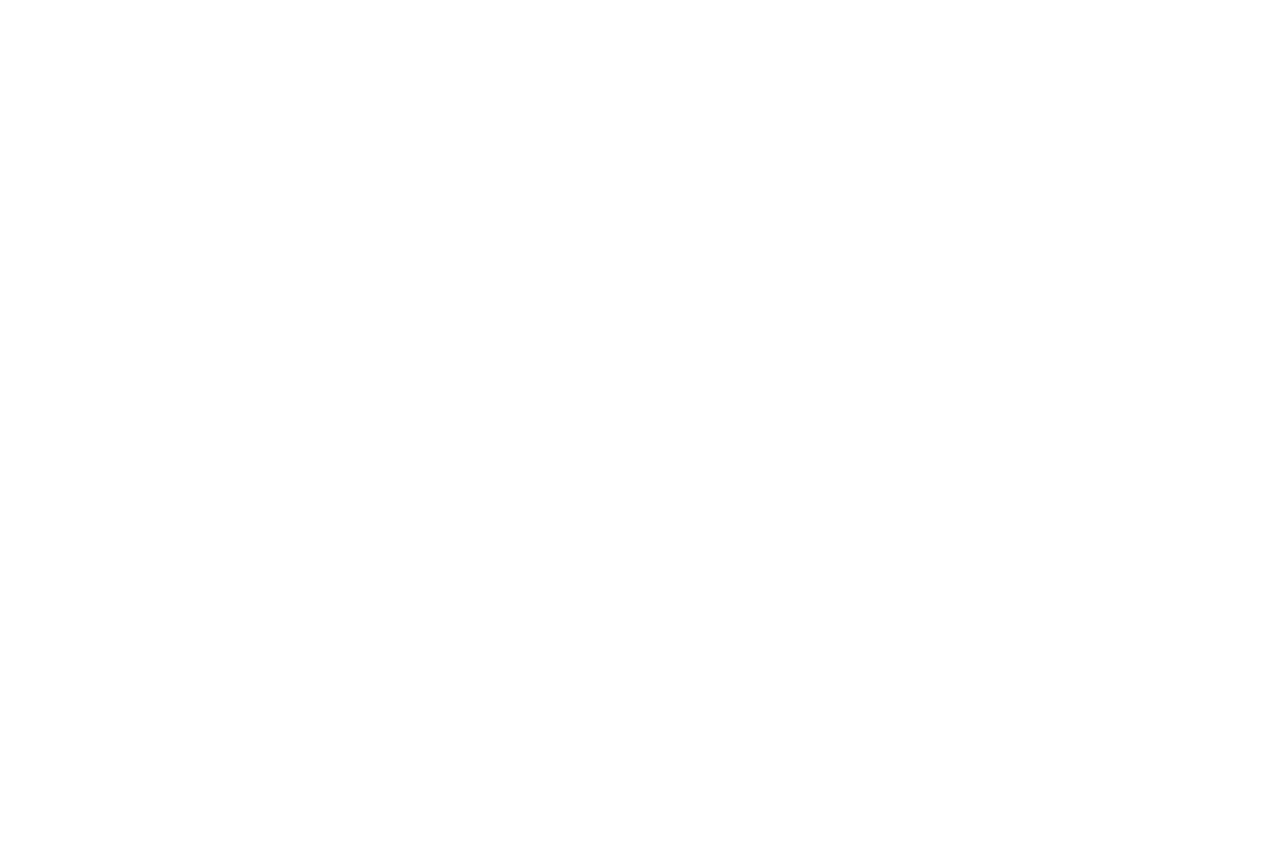
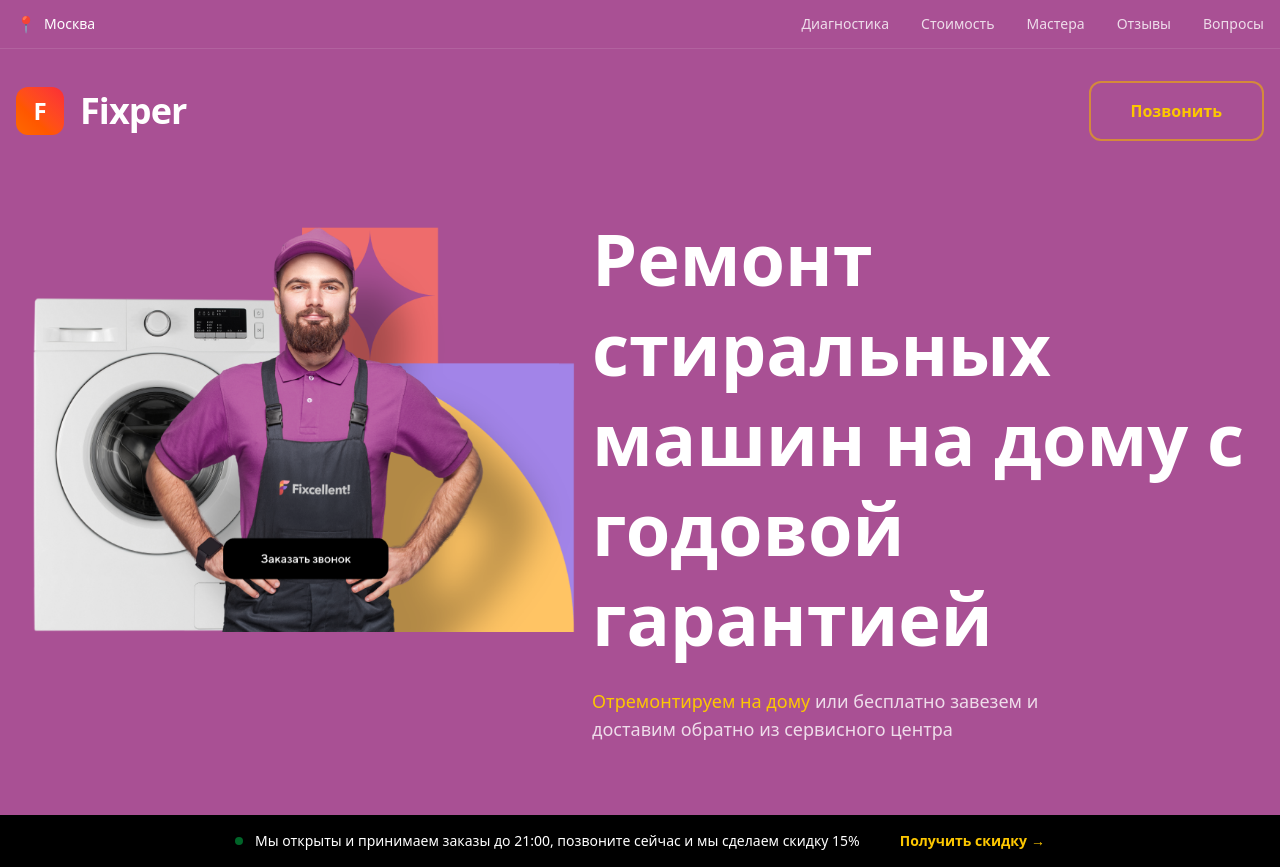
Before and after one commit to Melikzoda-Muslihiddin/homework-6, a website: page src/index.html in a window 1280 px wide. Before the commit the page ends 800 px from the top, so only its background shows below. Drawn offline with nearby package versions, Linux system fonts and the light colour scheme; files that its build step writes are made by us from their sources.

Commit message:
Header commit

```diff
--- a/package.json
+++ b/package.json
@@ -2,5 +2,8 @@
   "dependencies": {
     "@tailwindcss/cli": "^4.1.18",
     "tailwindcss": "^4.1.18"
+  },
+  "scripts": {
+    "dev":" @tailwindcss -i ./src/input.css -o ./src/output.css --watch"
   }
 }
--- a/src/index.html
+++ b/src/index.html
@@ -1,12 +1,81 @@
 <!DOCTYPE html>
 <html lang="en">
+
 <head>
     <meta charset="UTF-8">
     <meta name="viewport" content="width=device-width, initial-scale=1.0">
     <title>Document</title>
     <link rel="stylesheet" href="./output.css">
 </head>
+
 <body>
 
+    <div class="bg-[#A95094] text-white">
+        <div class="border-b border-white/10">
+            <div class="container mx-auto px-4 py-3 flex justify-between items-center">
+                <div class="flex items-center gap-2 text-yellow-400 shrink-0">
+                    <span>📍</span>
+                    <span class="text-white text-sm">Москва</span>
+                </div>
+                <nav class="flex overflow-x-auto no-scrollbar gap-6 ml-6 text-sm text-white/80 whitespace-nowrap
+                        md:overflow-visible md:gap-8 md:ml-0 md:static">
+                    <a href="#"
+                        class="hover:text-white border-b-2 border-transparent hover:border-yellow-500 md:border-none">Диагностика</a>
+                    <a href="#" class="hover:text-white">Стоимость</a>
+                    <a href="#" class="hover:text-white">Мастера</a>
+                    <a href="#" class="hover:text-white">Отзывы</a>
+                    <a href="#" class="hidden lg:block hover:text-white">Вопросы</a>
+                </nav>
+            </div>
+        </div>
+        <header>
+            <div class="container mx-auto px-4 py-4 md:py-8 flex justify-between items-center">
+
+                <div class="flex items-center gap-2 md:gap-4">
+                    <div class="w-10 h-10 md:w-12 md:h-12 bg-gradient-to-tr from-orange-500 to-red-500 rounded-xl flex items-center justify-center font-bold text-xl md:text-2xl">
+                        F
+                    </div>
+                    <span class="text-2xl md:text-4xl font-bold tracking-tight">Fixper</span>
+                </div>
+
+                <button class="px-5 py-2 md:px-10 md:py-4 border-2 border-yellow-500/60 rounded-xl text-yellow-400 font-bold
+                           text-sm md:text-base hover:bg-yellow-500 hover:text-white transition-all active:scale-95">
+                    Позвонить
+                </button>
+            </div>
+        </header>
+        <main class="container mx-auto px-4 pt-10 relative overflow-hidden">
+            <div class="flex flex-col-reverse lg:flex-row md:flex-col-reverse items-center lg:items-start lg:justify-between">
+
+                <div class="mt-12 lg:mt-0 relative w-full max-w-md md:max-w-xl">
+                    <div class="aspect-square bg-white/10 rounded-full blur-3xl absolute -bottom-10 left-0 w-full h-full -z-10">
+                    </div>
+                    <div class=""><img src="./image.png" alt=""></div>
+                </div>
+                <div class="text-center lg:text-left z-10 max-w-2xl">
+                    <h1 class="text-4xl md:text-6xl lg:text-7xl font-bold leading-tight mb-6">
+                        Ремонт стиральных машин на дому с годовой гарантией
+                    </h1>
+                    <p class="text-yellow-400 text-sm md:text-lg mb-8 max-w-md mx-auto lg:mx-0 font-medium">
+                        Отремонтируем на дому <span class="text-white/80 font-normal">или бесплатно завезем и доставим
+                            обратно из сервисного центра</span>
+                    </p>
+                </div>
+
+            </div>
+        </main>
+        <div class=" mt-10 bottom-0 left-0 w-full bg-black py-4 px-4 flex flex-col md:flex-row items-center justify-center gap-2 md:gap-10">
+            <div class="flex items-center gap-3 text-[10px] md:text-sm text-center">
+                <span class="w-2 h-2 bg-green-500 rounded-full animate-pulse shrink-0"></span>
+                <p>Мы открыты и принимаем заказы до 21:00, позвоните сейчас и мы сделаем скидку 15%</p>
+            </div>
+            <a href="#" class="text-yellow-400 text-xs md:text-sm font-bold flex items-center gap-1 group">
+                Получить скидку <span class="group-hover:translate-x-1 transition-transform">→</span>
+            </a>
+        </div>
+    </div>
+
+
 </body>
+
 </html>
```
Also changed, not shown: src/Ellipse 85.png (added), src/Group 417.png (added), src/Group 779.png (added), src/Group 811.png (added), src/Group 818.png (added), src/image.png (added), src/лого (1).png (added), src/локация (1).png (added).
